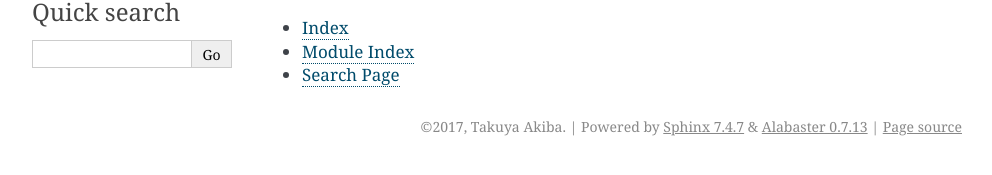
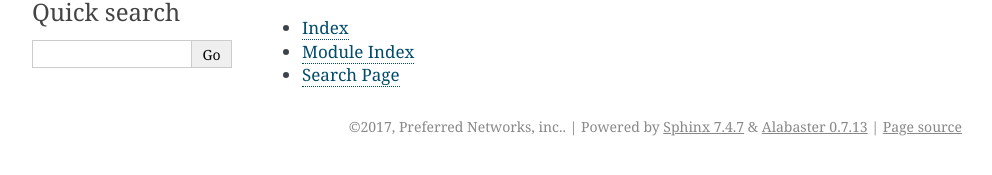
Before and after one commit to chainer/chainermn, a Sphinx documentation site: the page built from docs/source/index.rst, in a window 1280 px wide. Shown: the part 250-425 px from the top of the page, without its empty margins (148-1140 px from the left). Built offline with Sphinx 7.4.7, drawn with Linux system fonts in a browser that asks for light colours.

Commit message:
Change author

```diff
--- a/docs/source/conf.py
+++ b/docs/source/conf.py
@@ -54,8 +54,8 @@
 
 # General information about the project.
 project = 'ChainerMN'
-copyright = '2017, Takuya Akiba'
-author = 'Takuya Akiba'
+copyright = '2017, Preferred Networks, inc.'
+author = 'Preferred Networks, inc.'
 
 # The version info for the project you're documenting, acts as replacement for
 # |version| and |release|, also used in various other places throughout the
```
